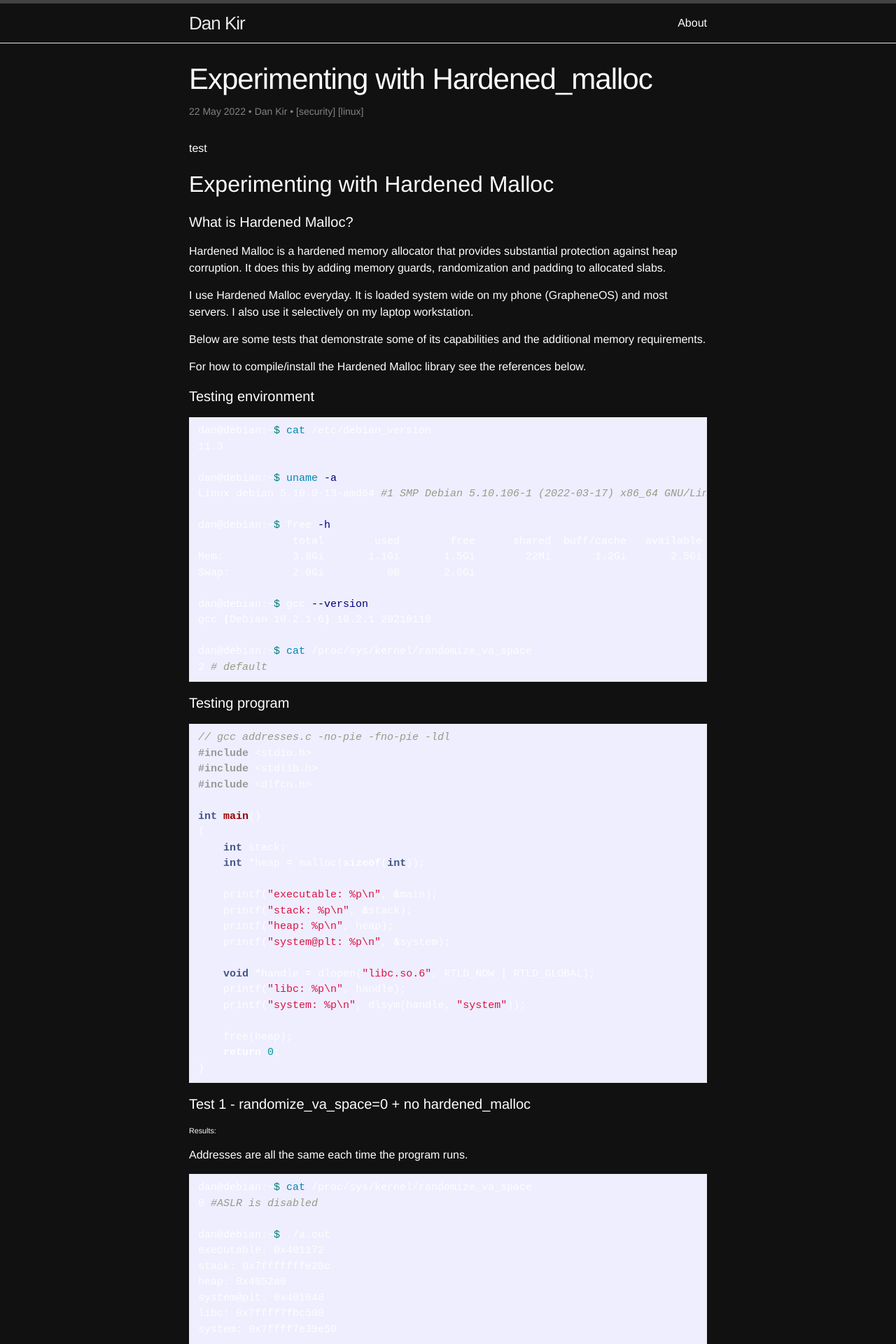
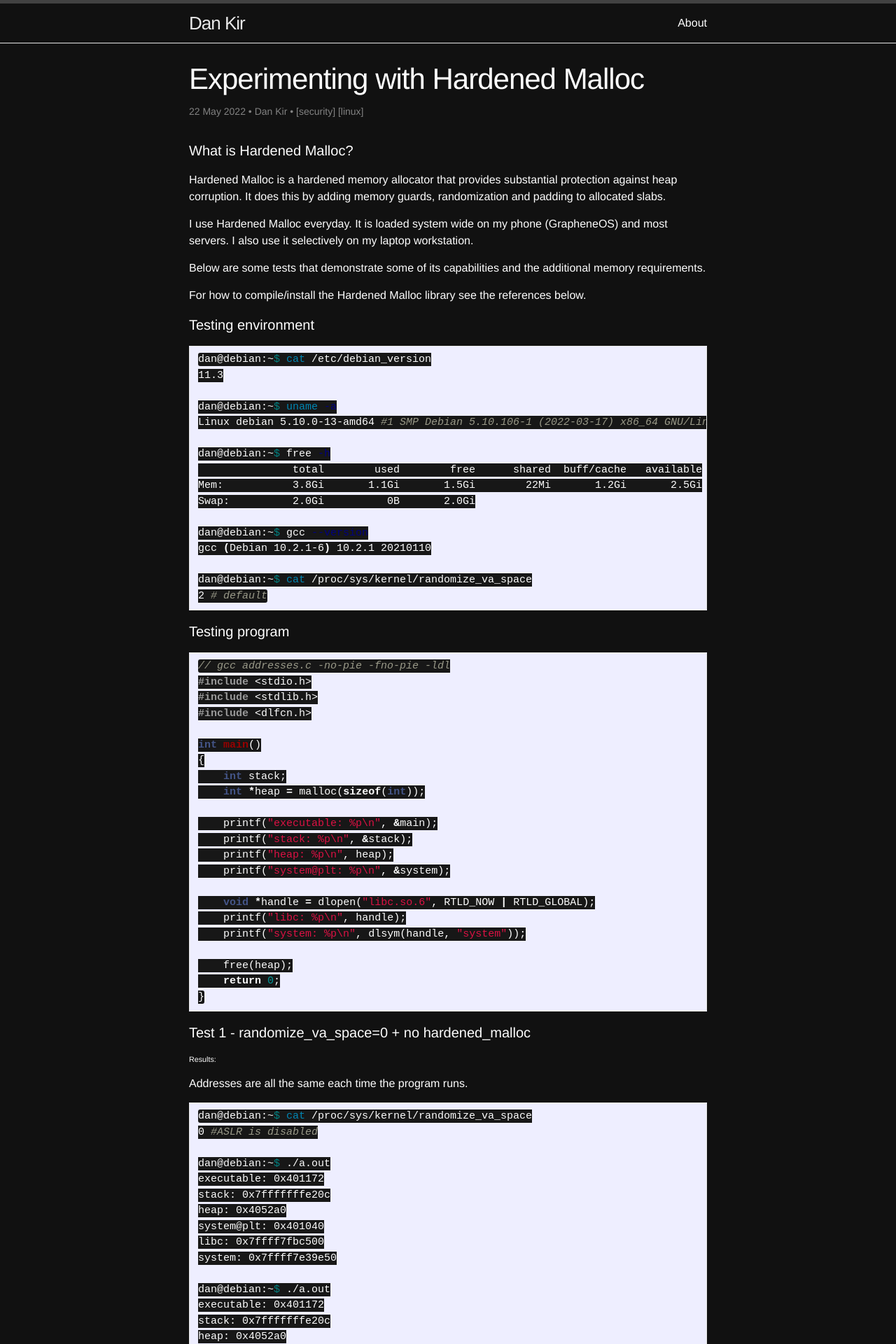
Before and after one commit to dan-kir/dan-kir.github.io, a Jekyll site: the page built from _posts/2022/2022-05-22-Experimenting-with-Hardened_malloc.md, in a window 1280 px wide. Shown: the top 1920 px of the page at 70% size. Built offline with Jekyll 4.4.1, drawn with Linux system fonts in a browser that asks for light colours; nearby versions of some CDN libraries; comment, search, counter and statistics services are not loaded.

Commit message:
code block colour

```diff
--- a/_posts/2022/2022-05-22-Experimenting-with-Hardened_malloc.markdown
+++ b/_posts/2022/2022-05-22-Experimenting-with-Hardened_malloc.md
@@ -1,6 +1,6 @@
 ---
 layout: post
-title:  "Experimenting with Hardened_malloc"
+title:  "Experimenting with Hardened Malloc"
 date:   '2022-05-22'
 author: Dan Kir
 tags:
@@ -8,11 +8,7 @@ tags:
   - linux
 description: >-
   Experimenting with Hardened Malloc
-image: /imgs/2020-03-02-types-tests-typescript/jest_test_repl.png
 ---
-test
-
-## Experimenting with Hardened Malloc
 
 #### What is Hardened Malloc?
 
--- a/_sass/_base.scss
+++ b/_sass/_base.scss
@@ -132,7 +132,7 @@ code {
     font-size: 15px;
     border: 1px solid $grey-color-light;
     border-radius: 3px;
-    background-color: #eef;
+    background-color: #171717;
 }
 
 code {
```
Also changed, not shown: _posts/2022/2022-04-28-First.md (deleted, +0 -27 lines).
